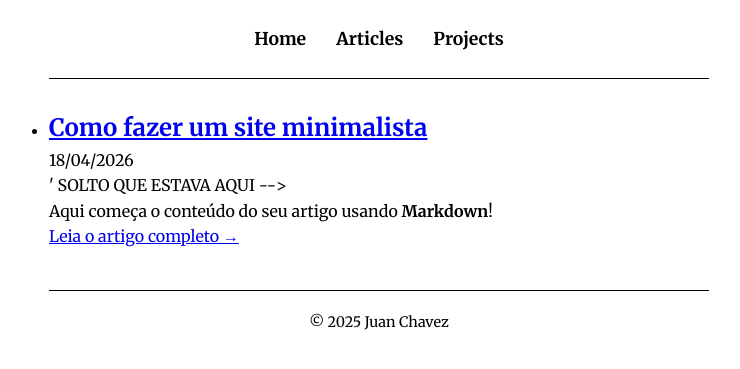
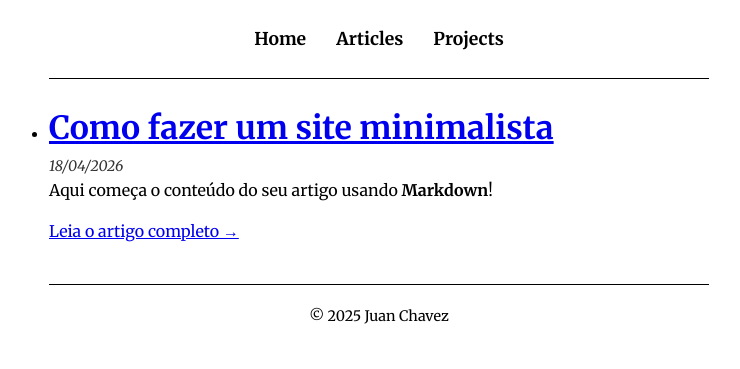
Before and after one commit to chavezjuan/chavezjuan.github.io, a Jekyll site: the page built from articles.html, in a window 1280 px wide. Shown: the top 369 px of the page, without its empty margins (261-1001 px from the left). Built offline with Jekyll 4.4.1, drawn with Linux system fonts in a browser that asks for light colours.

Commit message:
refac: updated article css settings

```diff
--- a/articles.html
+++ b/articles.html
@@ -31,14 +31,14 @@
         </header>
 
         <main class="h-feed" itemscope itemtype="https://schema.org/Blog">
+            <article>
                 <ul>
                     {% for post in site.posts %}
                     <li style="margin-bottom: 40px;">
                         <h2><a href="{{ post.url }}">{{ post.title }}</a></h2>
-                    <span>{{ post.date | date: "%d/%m/%Y" }}</span>
+                        <span class="post-date">{{ post.date | date: "%d/%m/%Y" }}</span>
 
                         <div class="resumo-artigo">
-                        ' SOLTO QUE ESTAVA AQUI -->
                             {{ post.excerpt }}
                         </div>
 
@@ -46,6 +46,9 @@
                     </li>
                     {% endfor %}
                 </ul>
+
+            </article>
+
         </main>
 
         <footer itemprop="author" itemscope itemtype="https://schema.org/Person">
```
Lines whose indentation alone changed are shown as unchanged.
